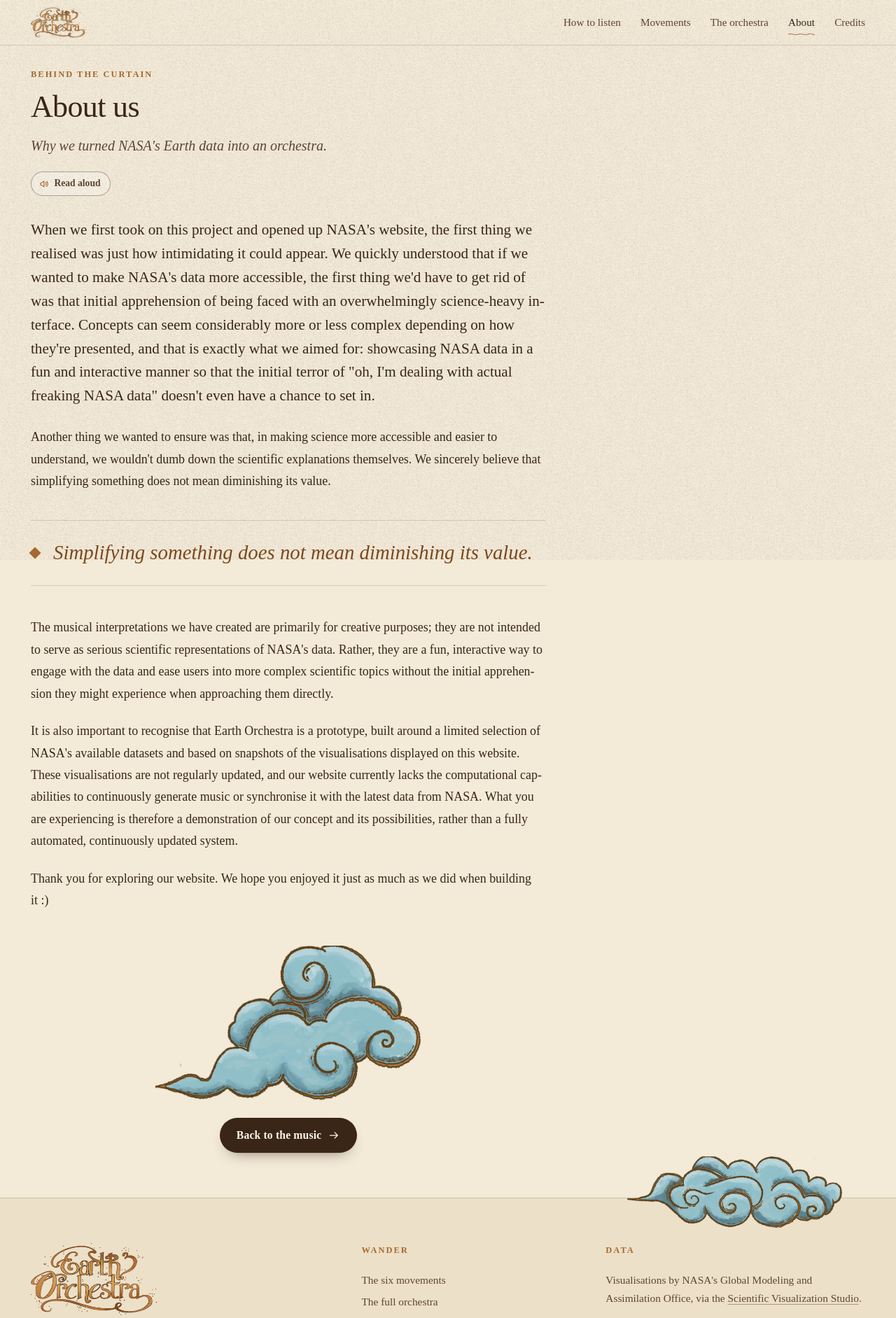
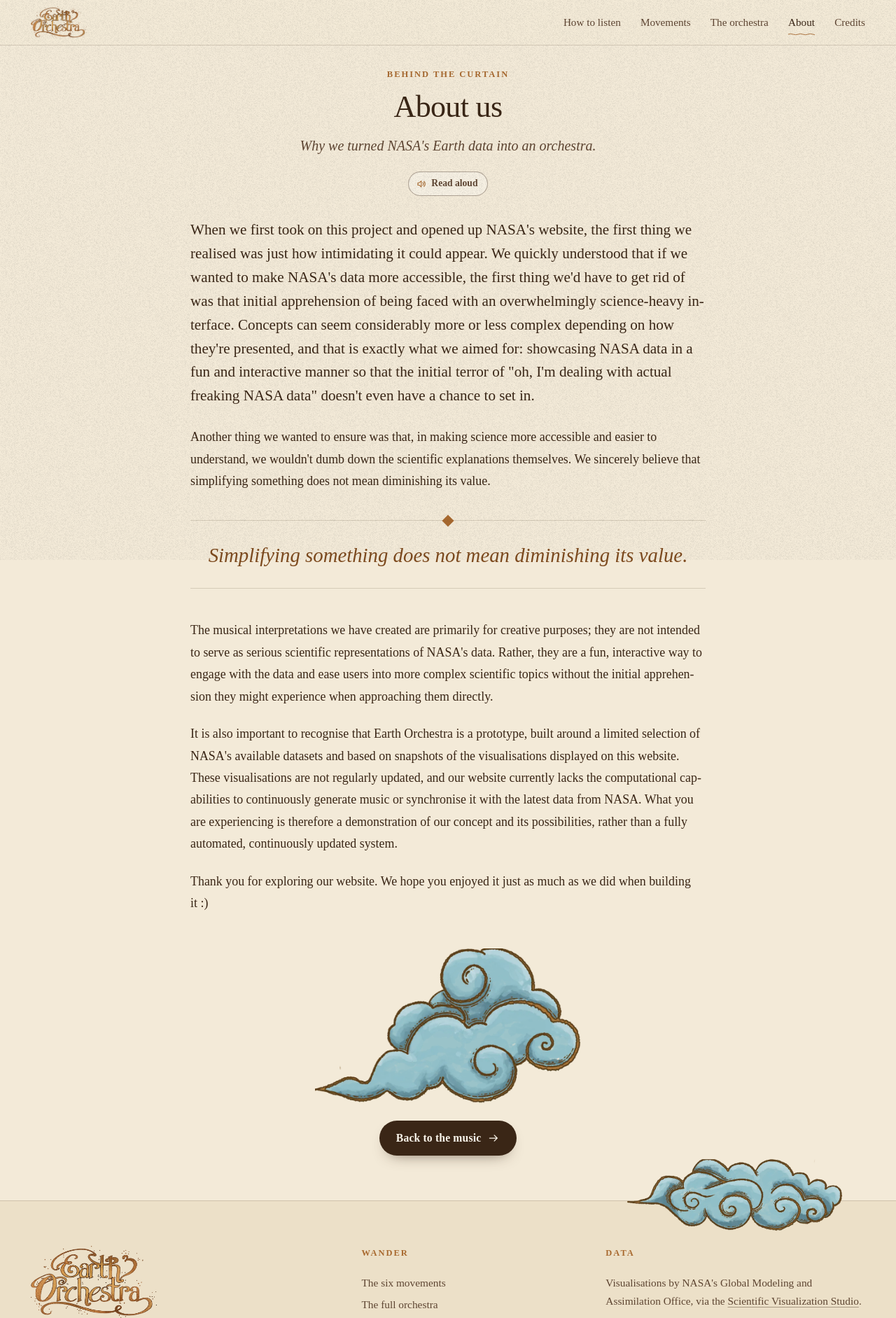
Before and after one commit to sha22kin/earthorchestra, a Laravel app: page /about in a window 1280 px wide. Shown: the top 1883 px of the page at 70% size. Run offline with Laravel 12, Linux system fonts and the light colour scheme; data comes from the database, SQL or seed files in the repository; style sheets or scripts are compiled from the project's sources.

Commit message:
About: centred layout

```diff
--- a/resources/css/pages.css
+++ b/resources/css/pages.css
@@ -429,3 +429,15 @@
     text-align: left;
 }
 .page-credits .bill--note p { text-align: center; }
+
+.page-about .page__head { text-align: center; }
+.page-about .wrap--narrow > * { margin-inline: auto; }
+.page-about .pullquote {
+    padding: 2rem 1rem 1.75rem;
+    text-align: center;
+}
+.page-about .pullquote::before {
+    left: 50%;
+    top: 0;
+    transform: translate(-50%, -50%) rotate(45deg);
+}
```
Also changed, not shown: 3 other files.
